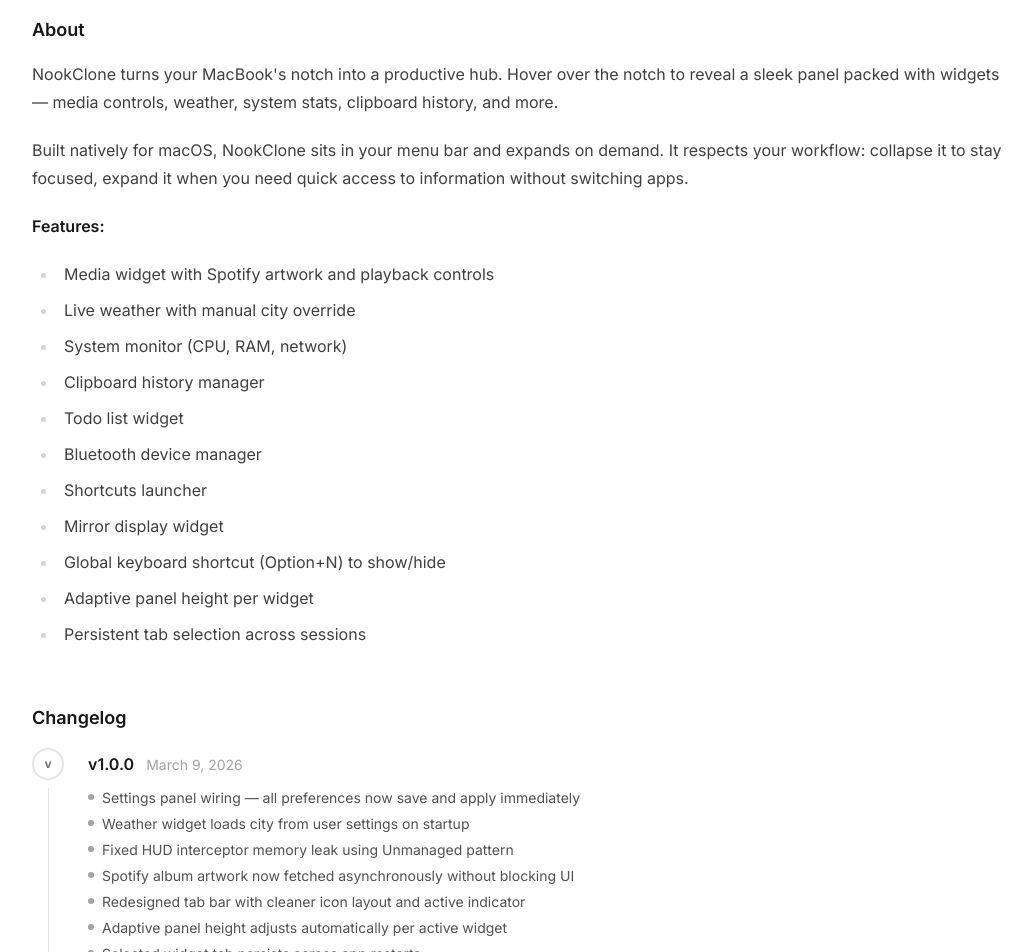
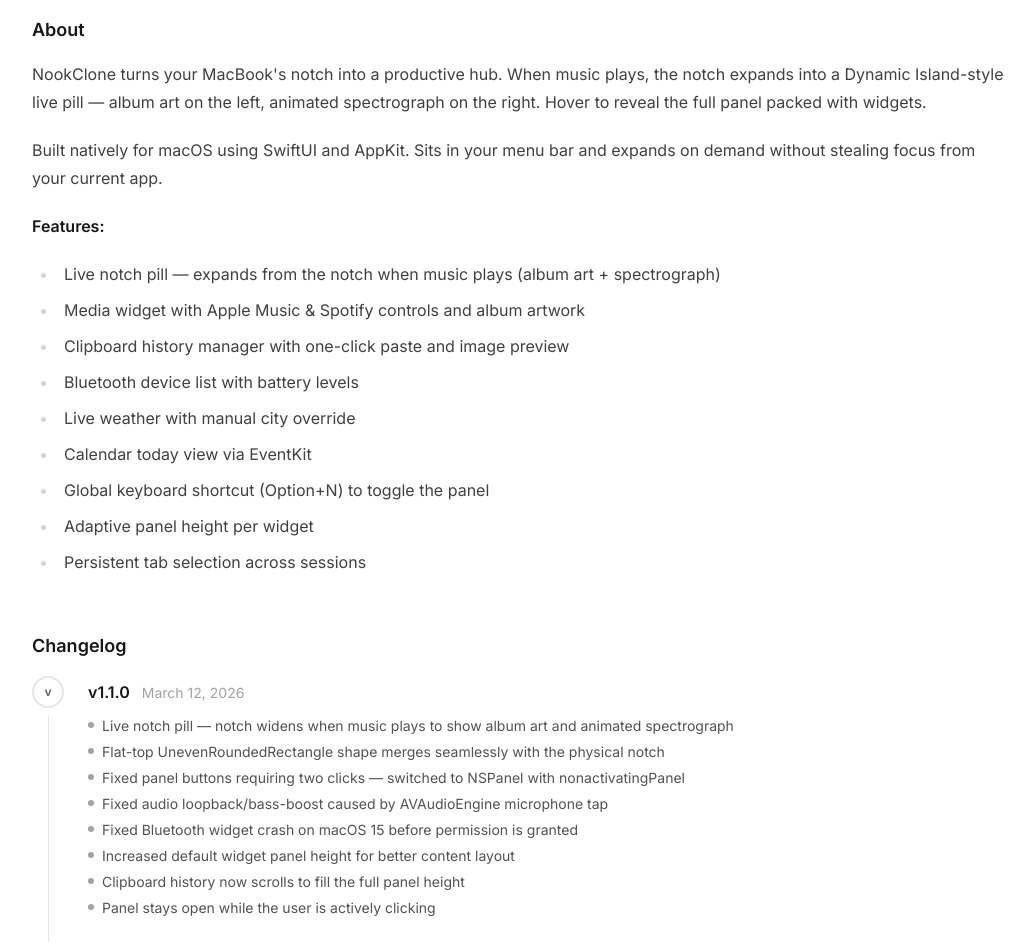
Before and after one commit to Toramiyuu/harvey-portfolio, a Next.js app: page /projects/nookclone in a window 1280 px wide. Shown: the part 620-1572 px from the top of the page, without its empty margins (120-1154 px from the left). Built offline with nearby package versions, Linux system fonts and the light colour scheme.

Commit message:
NookClone v1.1.0 — live notch pill, bug fixes

```diff
--- a/data/projects.ts
+++ b/data/projects.ts
@@ -63,21 +63,19 @@
     slug: 'nookclone',
     name: 'NookClone',
     platform: 'macOS',
-    tagline: 'A notch panel for macOS with widgets',
-    description: `NookClone turns your MacBook's notch into a productive hub. Hover over the notch to reveal a sleek panel packed with widgets — media controls, weather, system stats, clipboard history, and more.
+    tagline: 'A Dynamic Island-style notch panel for macOS',
+    description: `NookClone turns your MacBook's notch into a productive hub. When music plays, the notch expands into a Dynamic Island-style live pill — album art on the left, animated spectrograph on the right. Hover to reveal the full panel packed with widgets.
 
-Built natively for macOS, NookClone sits in your menu bar and expands on demand. It respects your workflow: collapse it to stay focused, expand it when you need quick access to information without switching apps.
+Built natively for macOS using SwiftUI and AppKit. Sits in your menu bar and expands on demand without stealing focus from your current app.
 
 **Features:**
-- Media widget with Spotify artwork and playback controls
+- Live notch pill — expands from the notch when music plays (album art + spectrograph)
+- Media widget with Apple Music & Spotify controls and album artwork
+- Clipboard history manager with one-click paste and image preview
+- Bluetooth device list with battery levels
 - Live weather with manual city override
-- System monitor (CPU, RAM, network)
-- Clipboard history manager
-- Todo list widget
-- Bluetooth device manager
-- Shortcuts launcher
-- Mirror display widget
-- Global keyboard shortcut (Option+N) to show/hide
+- Calendar today view via EventKit
+- Global keyboard shortcut (Option+N) to toggle the panel
 - Adaptive panel height per widget
 - Persistent tab selection across sessions`,
     thumbnail: '/projects/nookclone/screen-system.png',
@@ -85,9 +83,23 @@
       '/projects/nookclone/screen-system.png',
       '/projects/nookclone/screen-context.png',
     ],
-    downloadUrl: 'https://github.com/Toramiyuu/NookClone/releases/download/v1.0.0/NookClone.zip',
+    downloadUrl: 'https://github.com/Toramiyuu/NookClone/releases/download/v1.1.0/NookClone.zip',
     githubUrl: 'https://github.com/Toramiyuu/NookClone',
     changelog: [
+      {
+        version: '1.1.0',
+        date: '2026-03-12',
+        changes: [
+          'Live notch pill — notch widens when music plays to show album art and animated spectrograph',
+          'Flat-top UnevenRoundedRectangle shape merges seamlessly with the physical notch',
+          'Fixed panel buttons requiring two clicks — switched to NSPanel with nonactivatingPanel',
+          'Fixed audio loopback/bass-boost caused by AVAudioEngine microphone tap',
+          'Fixed Bluetooth widget crash on macOS 15 before permission is granted',
+          'Increased default widget panel height for better content layout',
+          'Clipboard history now scrolls to fill the full panel height',
+          'Panel stays open while the user is actively clicking',
+        ],
+      },
       {
         version: '1.0.0',
         date: '2026-03-09',
```
